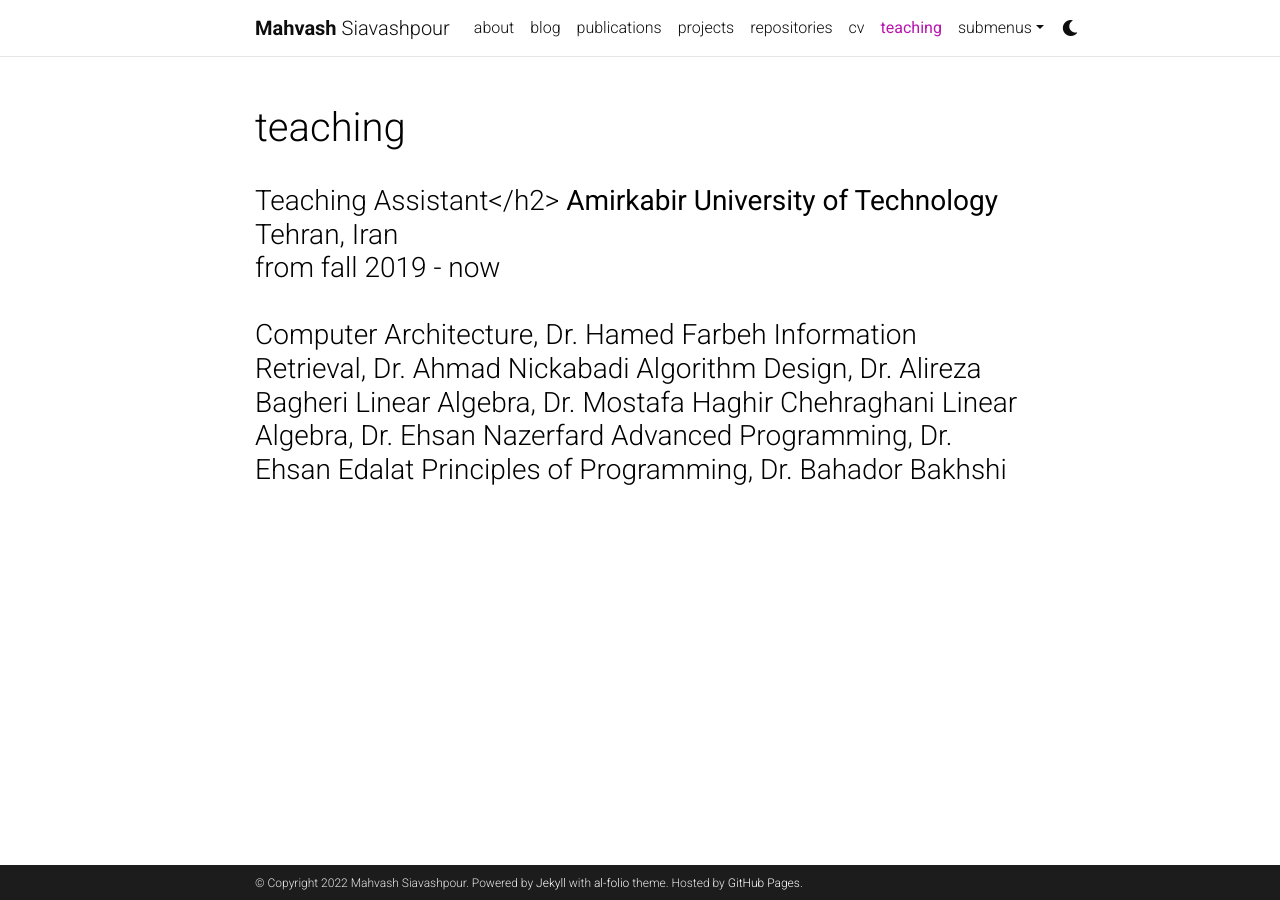
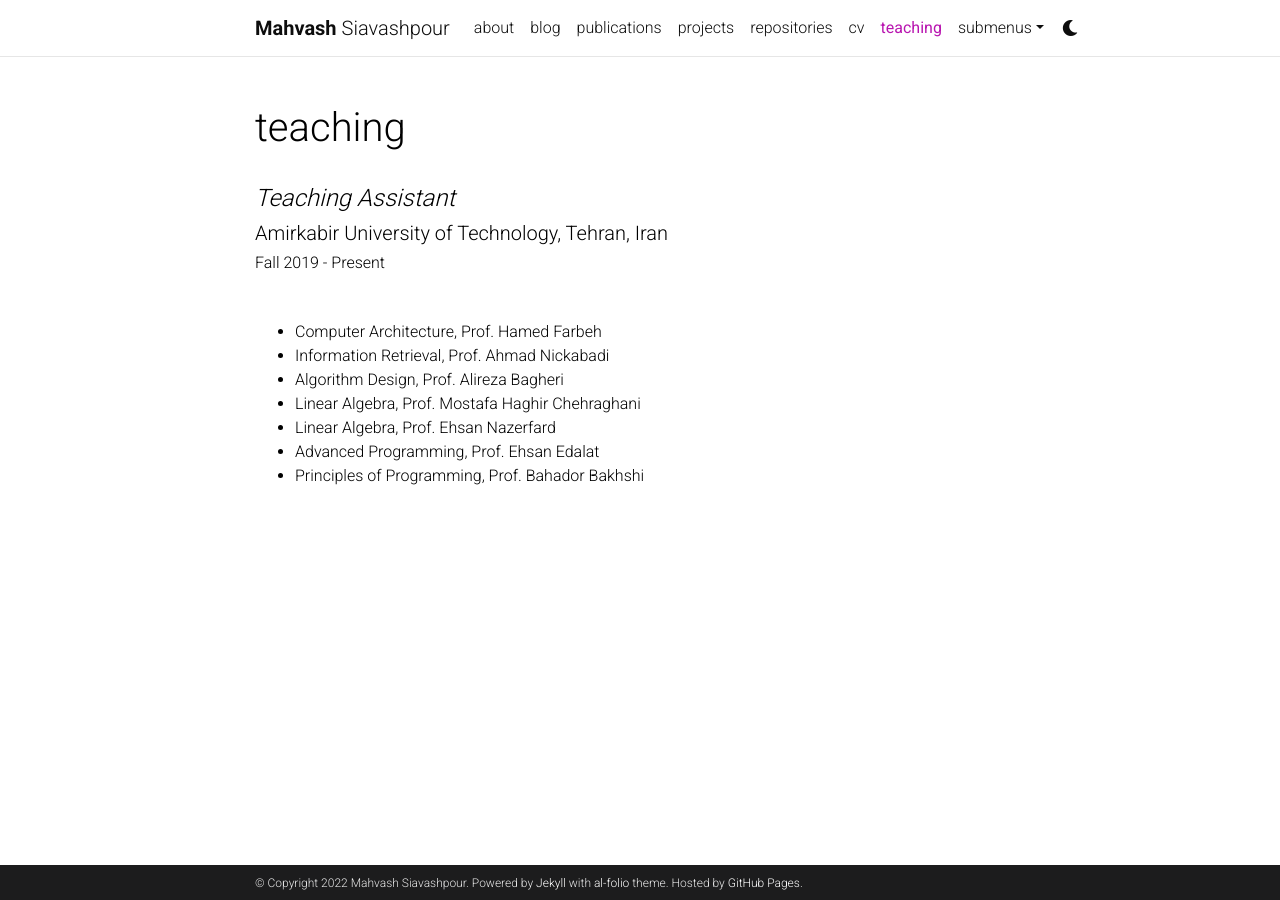
Before and after one commit to mahvash-siavashpour/mahvash-siavashpour.github.io, a Jekyll site: the page built from _pages/teaching.md, in a window 1280 px wide. Built offline with Jekyll 4.4.1, drawn with Linux system fonts in a browser that asks for light colours; comment, search, counter and statistics services are not loaded; a style sheet for code colours, icons or effects is not loaded.

Commit message:
teaching

```diff
--- a/_pages/teaching.md
+++ b/_pages/teaching.md
@@ -7,17 +7,22 @@ nav: true
 nav_order: 5
 ---
 
-<h3>Teaching Assistant</h2>
-<b>Amirkabir University of Technology</b> Tehran, Iran
+<h4>
+    <i>Teaching Assistant</i>
+</h4>
+<h5>
+    Amirkabir University of Technology, Tehran, Iran
+</h5>
+<h6>
+    Fall 2019 - Present
+</h6>
 <br>
-from fall 2019 - now
-<br>
-<br>
-
-Computer Architecture, Dr. Hamed Farbeh
-Information Retrieval, Dr. Ahmad Nickabadi
-Algorithm Design, Dr. Alireza Bagheri
-Linear Algebra, Dr. Mostafa Haghir Chehraghani
-Linear Algebra, Dr. Ehsan Nazerfard
-Advanced Programming, Dr. Ehsan Edalat
-Principles of Programming, Dr. Bahador Bakhshi
+<ul>
+    <li>Computer Architecture, Prof. Hamed Farbeh</li>
+    <li>Information Retrieval, Prof. Ahmad Nickabadi</li>
+    <li>Algorithm Design, Prof. Alireza Bagheri</li>
+    <li>Linear Algebra, Prof. Mostafa Haghir Chehraghani</li>
+    <li>Linear Algebra, Prof. Ehsan Nazerfard</li>
+    <li>Advanced Programming, Prof. Ehsan Edalat</li>
+    <li>Principles of Programming, Prof. Bahador Bakhshi</li>
+</ul>
```
